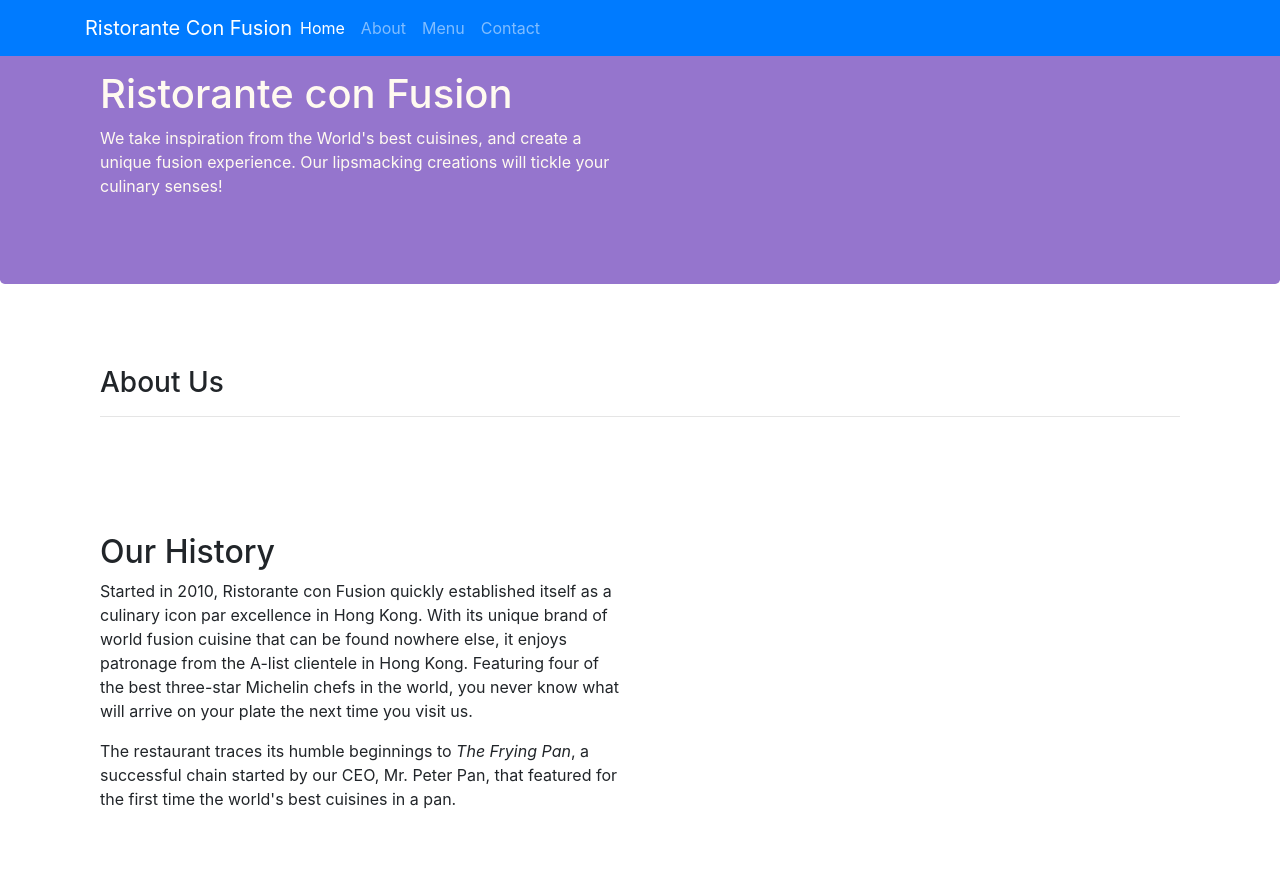
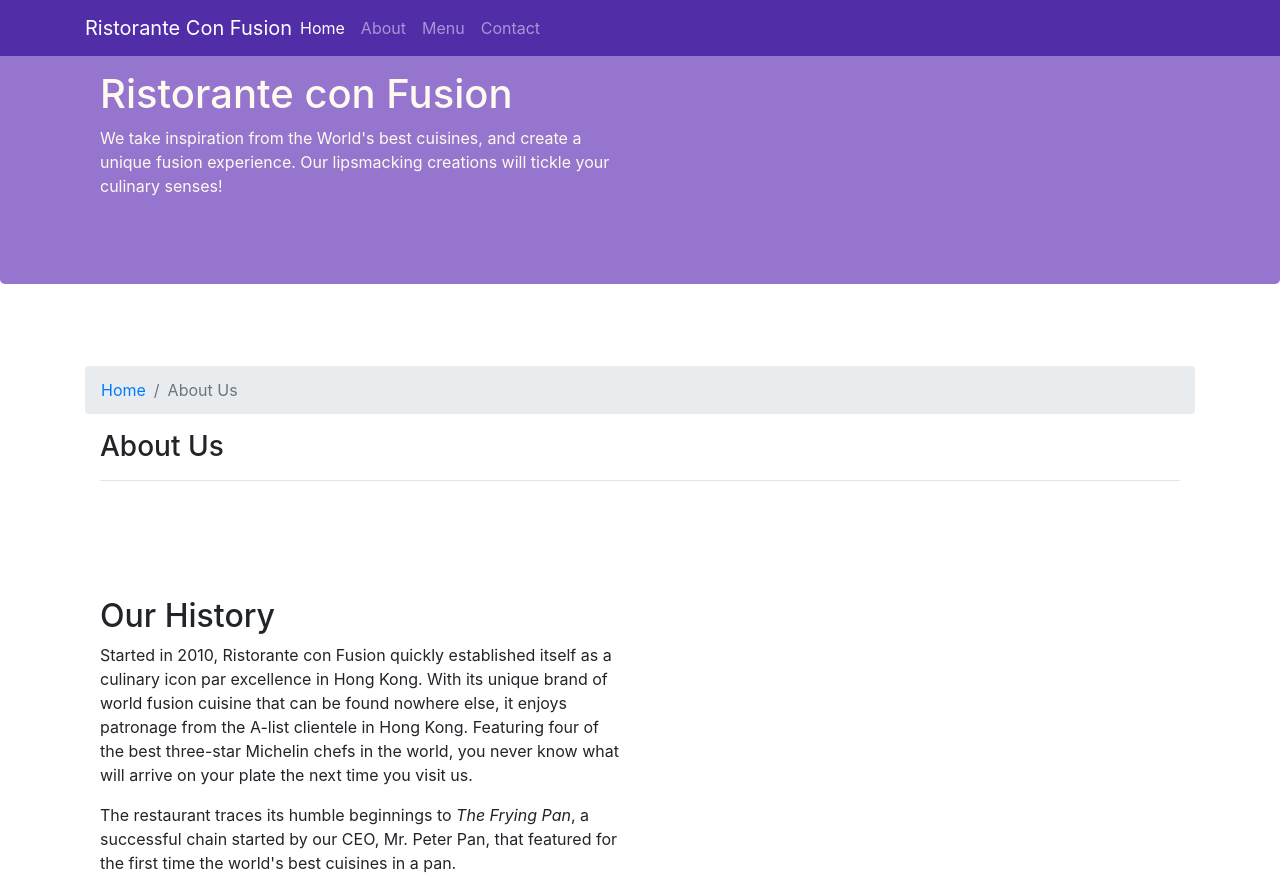
Before and after one commit to jonameron/Front-End-Web-UI-Frameworks-and-Tools-Bootstrap-4, a website: page aboutus.html in a window 1280 px wide. Shown: the top 894 px of the page. Drawn offline with nearby package versions, Linux system fonts and the light colour scheme.

Commit message:
navbar and breadcrumps

```diff
--- a/aboutus.html
+++ b/aboutus.html
@@ -13,7 +13,7 @@
         <title>Ristorante Con Fusion: About Us</title>
 </head>
 <body>
-    <nav class="navbar navbar-dark navbar-expand-sm bg-primary fixed-top">
+    <nav class="navbar navbar-dark navbar-expand-sm fixed-top">
         <div class="container">
             <button class="navbar-toggler" type="button" data-toggle="collapse" data-target="#Navbar">
                 <span class="navbar-toggler-icon"></span>
@@ -44,9 +44,13 @@
 
     <div class="container">
         <div class="row row-content align-items-center">
+            <ol class="col-12 breadcrumb">
+                <li class="breadcrumb-item"><a href="./index.html">Home</a></li>
+                <li class="breadcrumb-item active">About Us</li>
+            </ol>
             <div class="col-12">
                <h3>About Us</h3>
-               <hr>
+            <hr>
             </div>
         </div>
 
--- a/css/styles.css
+++ b/css/styles.css
@@ -27,3 +27,12 @@
     margin: 0px;
     color: #0f0f0f;
 }
+
+body{
+    padding: 50px 0px 0px 0 px;
+    z-index: 0;
+}
+
+.navbar-dark {
+    background-color: #512DA8;
+}
```
Also changed, not shown: index.html (+1 -1 lines).
